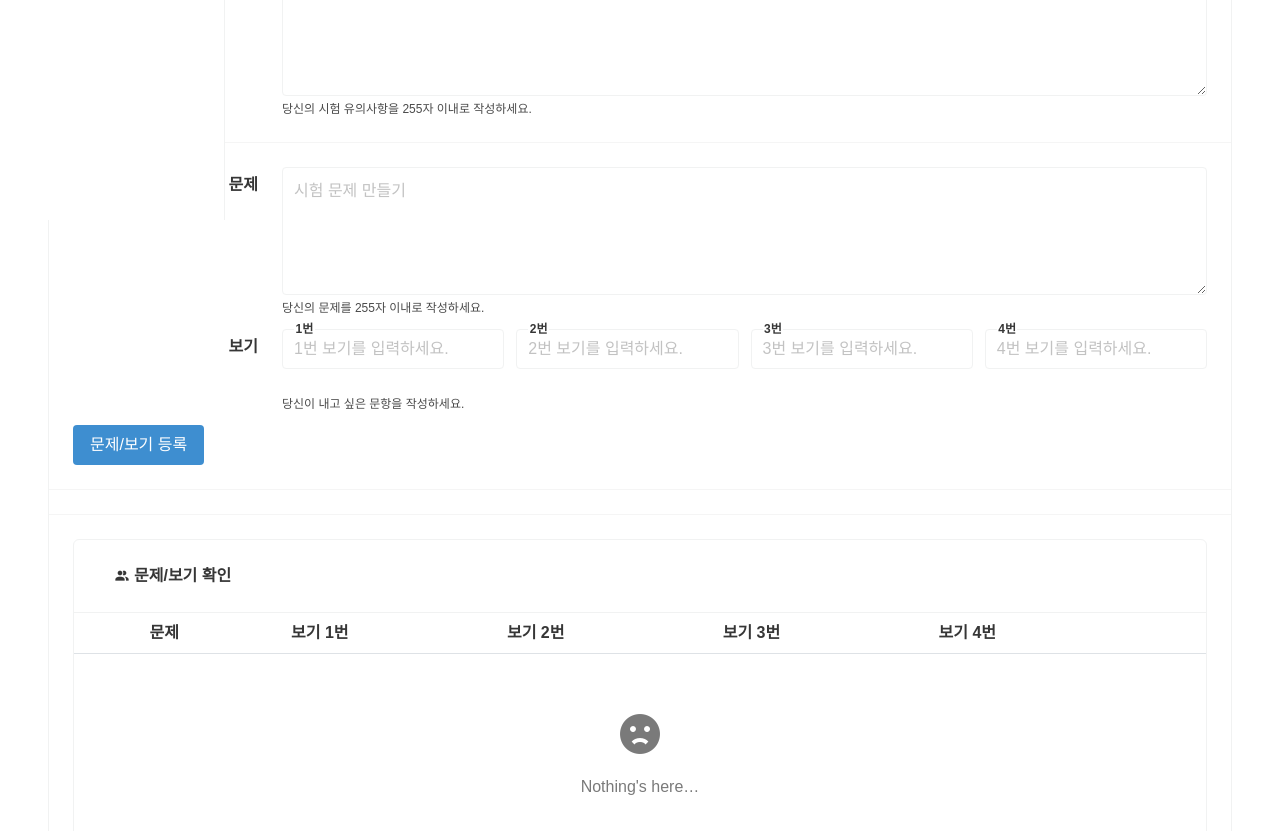
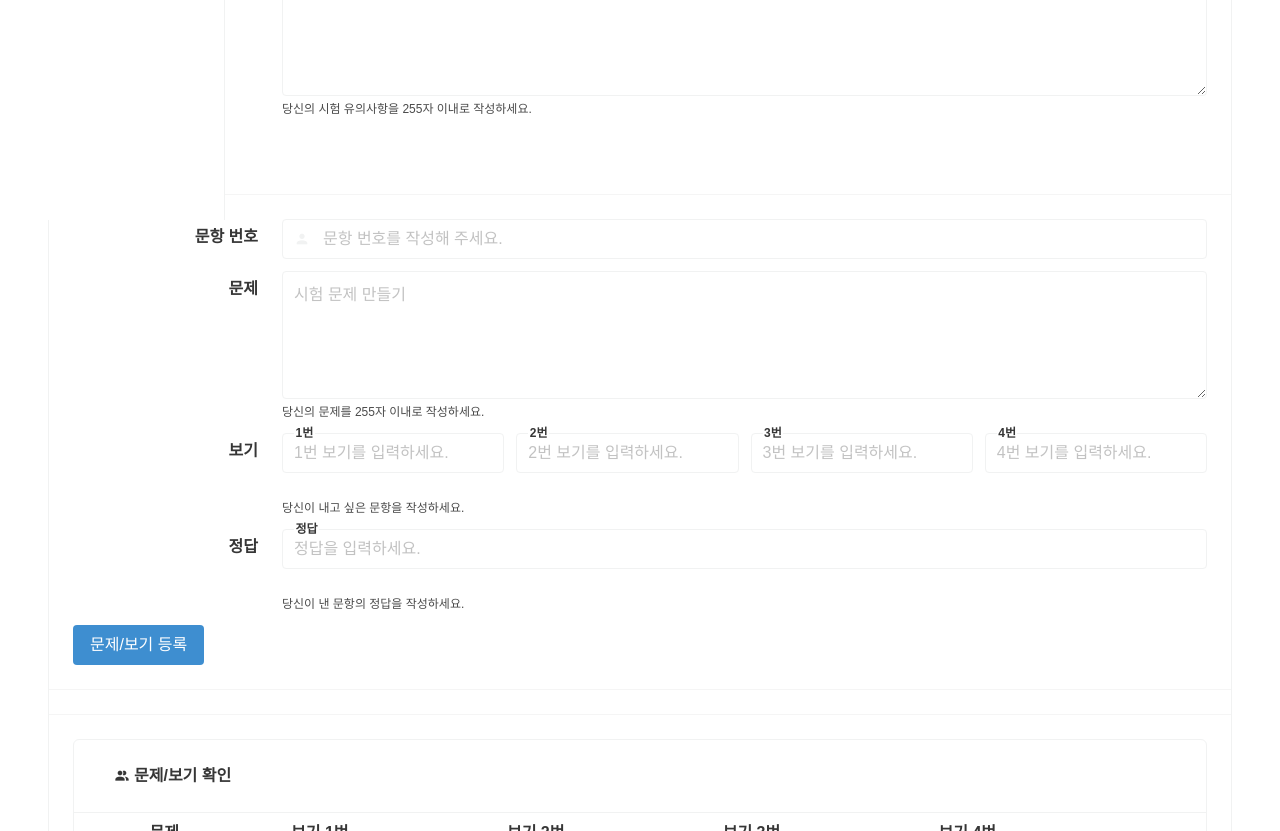
Before and after one commit to 2021PlaydataFinalProject/EduCare, a Vue app in the folder frontend/: page /addtest in a window 1280 px wide. Shown: the part 580-1411 px from the top of the page. Built offline with nearby package versions, Linux system fonts and the light colour scheme.

Commit message:
Update AddTest.vue

```diff
--- a/frontend/src/views/AddTest.vue
+++ b/frontend/src/views/AddTest.vue
@@ -14,18 +14,18 @@
             <b-field>
               <b-input
                 icon="account"
-                v-model="form.name"
+                v-model="form.username"
                 placeholder="이름"
-                name="username"
+                name="userName"
                 required
               />
             </b-field>
             <b-field>
               <b-input
                 icon="finish"
-                v-model="form.number"
+                v-model="form.testNum"
                 placeholder="시험 번호"
-                name="testnum"
+                name="testNum"
                 required
               />
             </b-field>
@@ -58,8 +58,8 @@
           <b-field label="시험명" message="과목명을 적어주세요." horizontal>
             <b-input
               placeholder="시험명 : 소제목"
-              v-model="form.subject"
-              name="testname"
+              v-model="form.testName"
+              name="testName"
               maxlength="150"
               required
             />
@@ -68,13 +68,13 @@
             <b-field
               :label-position="labelPosition"
               label="시험 시작 시간"
-              name="starttime"
+              name="startTime"
               message="필수 작성 부분입니다."
             >
               <b-timepicker
                 placeholder="시험 시작 시간을 설정해 주세요."
                 icon="clock"
-                name="starttime"
+                name="startTime"
                 :incrementMinutes="minutesGranularity"
                 :incrementHours="hoursGranularity"
               >
@@ -83,13 +83,13 @@
             <b-field
               :label-position="labelPosition"
               label="시험 종료 시간"
-              name="endtime"
+              name="endTime"
               message="필수 작성 부분입니다."
             >
               <b-timepicker
                 placeholder="시험 종료 시간을 설정해 주세요."
                 message="필수 작성 부분입니다."
-                name="endtime"
+                name="endTime"
                 icon="clock"
                 :incrementMinutes="minutesGranularity"
                 :incrementHours="hoursGranularity"
@@ -105,14 +105,29 @@
             <b-input
               type="textarea"
               placeholder="해당 시험 유의사항 만들기"
-              v-model="form.testguide"
+              v-model="form.testGuide"
               maxlength="255"
               required
             />
           </b-field>
+          <b-button native-type="submit" type="is-primary"
+            >시험 만들기</b-button
+          >
           <hr />
+          <b-field label="문항 번호" horizontal>
+            <b-field>
+              <b-input
+                icon="account"
+                v-model="form.proNum"
+                placeholder="문항 번호를 작성해 주세요."
+                name="proNum"
+                required
+              />
+            </b-field>
+          </b-field>
           <b-field
             label="문제"
+            name="proDes"
             message="당신의 문제를 255자 이내로 작성하세요."
             horizontal
           >
@@ -126,6 +141,7 @@
           </b-field>
           <b-field
             label="보기"
+            name="proSel"
             message="당신이 내고 싶은 문항을 작성하세요."
             horizontal
           >
@@ -148,6 +164,20 @@
             <b-field label="4번" :label-position="labelPosition">
               <b-input
                 placeholder="4번 보기를 입력하세요."
+                maxlength="150"
+              ></b-input>
+            </b-field>
+          </b-field>
+
+          <b-field
+            label="정답"
+            name="proAnswer"
+            message="당신이 낸 문항의 정답을 작성하세요."
+            horizontal
+          >
+            <b-field label="정답" :label-position="labelPosition">
+              <b-input
+                placeholder="정답을 입력하세요."
                 maxlength="150"
               ></b-input>
             </b-field>
@@ -208,8 +238,9 @@ export default {
   },
   data() {
     return {
-      aa: "",
+      testService: "",
       labelPosition: "on-border",
+      selectedOptions: [],
       isLoading: false,
       form: {
         username: null,
@@ -234,7 +265,7 @@ export default {
     }
   },
   methods: {
-    submitForm() {
+    testForm() {
       const addtestData = {
         // userName: this.userName,
         testNum: this.testNum,
@@ -259,8 +290,8 @@ export default {
         )
         .then(response => {
           alert("시험 생성 성공!");
-          console.log(response.data) -
-            this.$router.push({ name: "InstructorTest" });
+          console.log(response.data);
+          // this.$router.push({ name: "InstructorTest" });
         })
         .catch(error => {
           alert("시험 생성 실패");
@@ -270,11 +301,11 @@ export default {
           this.initForm();
         });
     },
-    submitForm2() {
+    testproblemForm() {
       const addtestproblemData = {
-        testnum: this.testnum,
+        // testnum: this.testnum,
         proId: this.proId,
-        pronum: this.pronum,
+        proNum: this.proNum,
         proDes: this.proDes,
         proSel: this.proSel,
         proImage: this.proImage,
@@ -286,7 +317,7 @@ export default {
       ] = sessionStorage.getItem("Authorization");
       axios
         .post(
-          "http://localhost:8000/testpro/create/" + this.addtestData,
+          "http://localhost:8000/testpro/create/" + this.testService,
           addtestproblemData,
           {
             // headers: {
```
